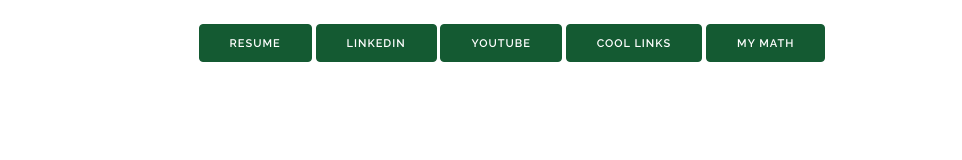
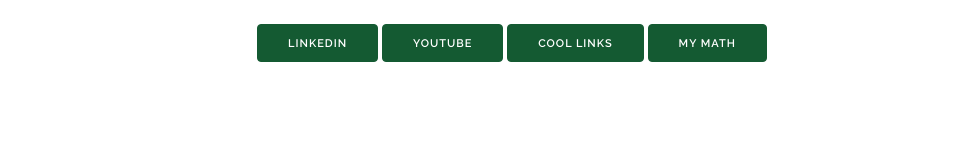
Before and after one commit to mathydiego/DiegoGalvezWebsite, a plain HTML site: page index.html in a window 1280 px wide. Shown: the top 160 px of the page, without its empty margins (128-1090 px from the left). Drawn offline with Linux system fonts and the light colour scheme.

Commit message:
removed resume

```diff
--- a/index.html
+++ b/index.html
@@ -37,7 +37,7 @@
   –––––––––––––––––––––––––––––––––––––––––––––––––– -->
     <div class="topnav" align="center">
         <!--<a class="button button-primary" href="tutor.html">Tutoring</a>-->
-        <a class="button button-primary" href="files/DiegoGalvezCV.pdf" target="_blank">Resume</a>
+        <!--<a class="button button-primary" href="files/DiegoGalvezCV.pdf" target="_blank">Resume</a>-->
         <a class="button button-primary" href="https://www.linkedin.com/in/diego-galvez-math/" target="_blank">LinkedIn</a>
         <a class="button button-primary" href="mathsenpai.html">YouTube</a>
         <a class="button button-primary" href="links.html">Cool Links</a>
```
